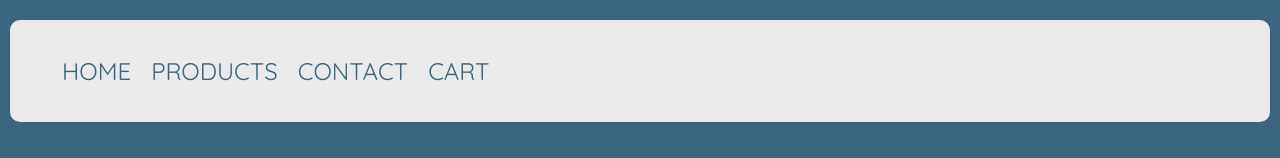
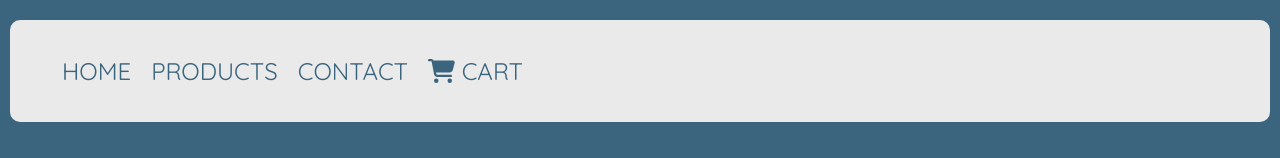
Before and after one commit to rebekkanordheim/ecomstore, a React (Create React App) app: page /contact in a window 1280 px wide. Shown: the top 158 px of the page. Built offline with nearby package versions, Linux system fonts and the light colour scheme.

Commit message:
shopping cart icon added

```diff
--- a/package.json
+++ b/package.json
@@ -3,6 +3,9 @@
   "version": "0.1.0",
   "private": true,
   "dependencies": {
+    "@fortawesome/fontawesome-svg-core": "^6.5.2",
+    "@fortawesome/free-solid-svg-icons": "^6.5.2",
+    "@fortawesome/react-fontawesome": "^0.2.0",
     "@testing-library/jest-dom": "^5.17.0",
     "@testing-library/react": "^13.4.0",
     "@testing-library/user-event": "^13.5.0",
--- a/src/components/Contact/ContactForm.jsx
+++ b/src/components/Contact/ContactForm.jsx
@@ -19,6 +19,11 @@ function ContactForm() {
         console.log("Form Data:", { firstName, lastName, subject, email, body });
         setFormSubmitted(true);
         setFormError('');
+        setFirstName('');
+        setLastName('');
+        setSubject('');
+        setEmail('');
+        setBody('');
     }
 
     function validateForm() {
--- a/src/components/Layout/Header.jsx
+++ b/src/components/Layout/Header.jsx
@@ -1,4 +1,4 @@
-import React from 'react';
+/* import React from 'react';
 import '../../App.css';
 import { Link } from 'react-router-dom';
 
@@ -28,3 +28,37 @@ function Header() {
 }
 
 export default Header;
+
+ */
+import React from 'react';
+import '../../App.css';
+import { Link } from 'react-router-dom';
+import { FontAwesomeIcon } from '@fortawesome/react-fontawesome';
+import { faCartShopping } from '@fortawesome/free-solid-svg-icons';
+
+function Header() {
+  return (
+    <div>
+      <nav className='nav'>
+        <ul>
+          <li>
+            <Link to='/'>Home</Link>
+          </li>
+          <li>
+            <Link to='/products'>Products</Link>
+          </li>
+          <li>
+            <Link to='/contact'>Contact</Link>
+          </li>
+          <li>
+            <Link to='/cart'>
+              <FontAwesomeIcon icon={faCartShopping} /> Cart
+            </Link>
+          </li>
+        </ul>
+      </nav>
+    </div>
+  );
+}
+
+export default Header;
```
Also changed, not shown: 1 other file (tests, documents, lock files or other folders).
